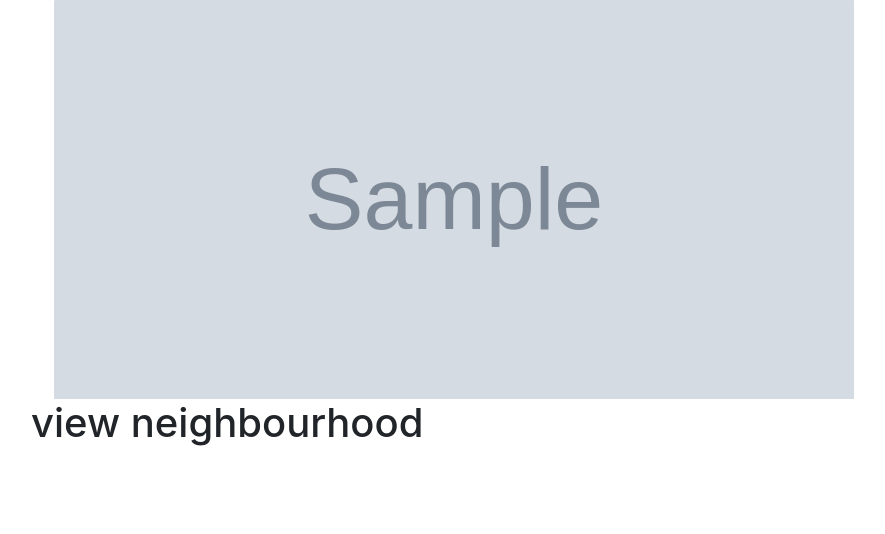
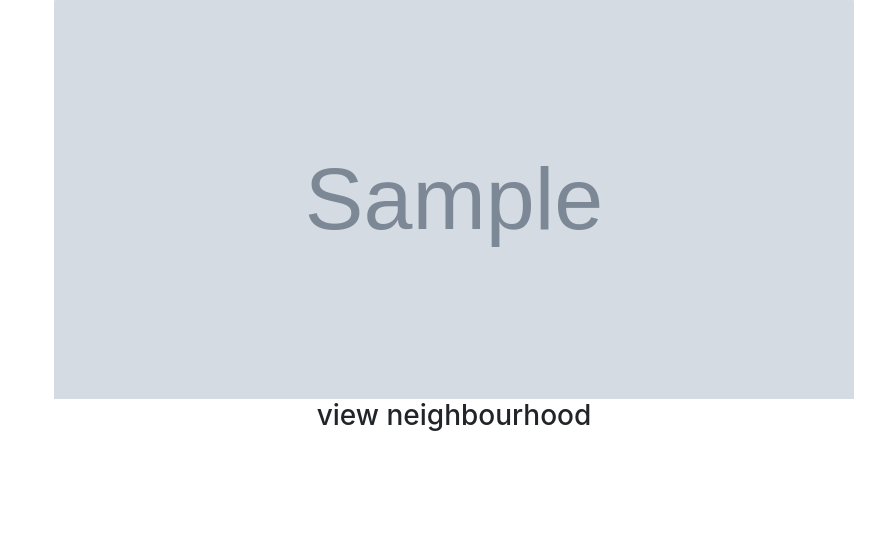
Before and after one commit to Otieno100/Neighborhood, a Django app: page / in a window 1280 px wide. Shown: the part 127-661 px from the top of the page, without its empty margins (186-1071 px from the left). Run offline with Django 4.2, Linux system fonts and the light colour scheme; a user stored in the database is signed in; tables that the repository leaves empty hold one stand-in row (values such as "Sample post"); grey boxes marked "Sample" are stand-in pictures; some libraries are stand-ins or nearby versions.

Commit message:
modified template neighbourhood

```diff
--- a/hood/templates/hood/neighbourhood.html
+++ b/hood/templates/hood/neighbourhood.html
@@ -44,7 +44,7 @@
 
     </div>
 
-    <h1 style="margin-top: 0cm;text-align:center;margin-right:12cm;">view neighbourhood</h1>
+    <h3 style="text-align:center;">view neighbourhood</h3>
 
 
 
```
